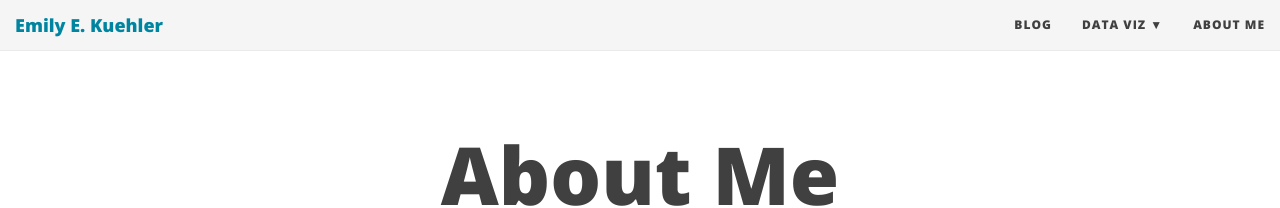
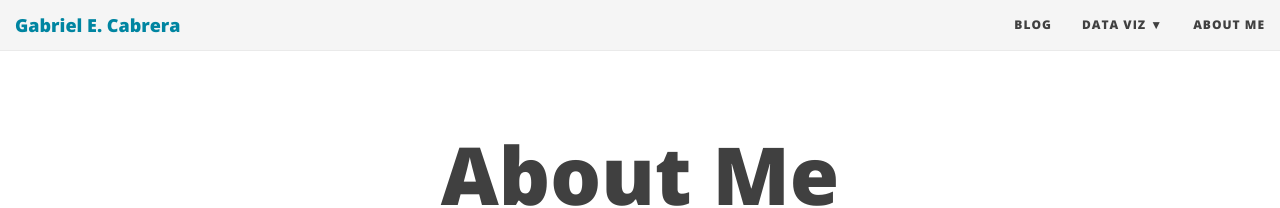
Before and after one commit to GabboCg/gabocg.github.io, a Jekyll site: the page built from aboutme.md, in a window 1280 px wide. Shown: the top 208 px of the page. Built offline with Jekyll 4.4.1, drawn with Linux system fonts in a browser that asks for light colours; nearby versions of some CDN libraries; some of the changed lines change nothing that is shown.

Commit message:
Update _config.yml

```diff
--- a/_config.yml
+++ b/_config.yml
@@ -14,7 +14,7 @@ baseurl: ""
 # Of course don't forget to change the username and projectname to YOUR username and project
 
 # Name of website
-title: Emily E. Kuehler
+title: Gabriel E. Cabrera
 
 # Short description of your site
 description: Home
@@ -75,13 +75,13 @@ author:
 # If you want to add a new link that isn't here, you'll need to also edit the file _data/SocialNetworks.yml
 social-network-links:
   # rss: false
-  email: "ekuehler@gmail.com"
+  email: "gcabrerag@fen.uchile.cl"
   # facebook: daattali
-  github: emilykuehler
-  twitter: emilykuehler
+  github: gabocg
+  twitter: GaboC_g
 #  reddit: yourname
 #  google-plus: +DeanAttali
-  linkedin: emilykuehler
+  linkedin:
 #  xing: yourname
 #  stackoverflow: "3943160/daattali"
 #  snapchat: deanat78
```
